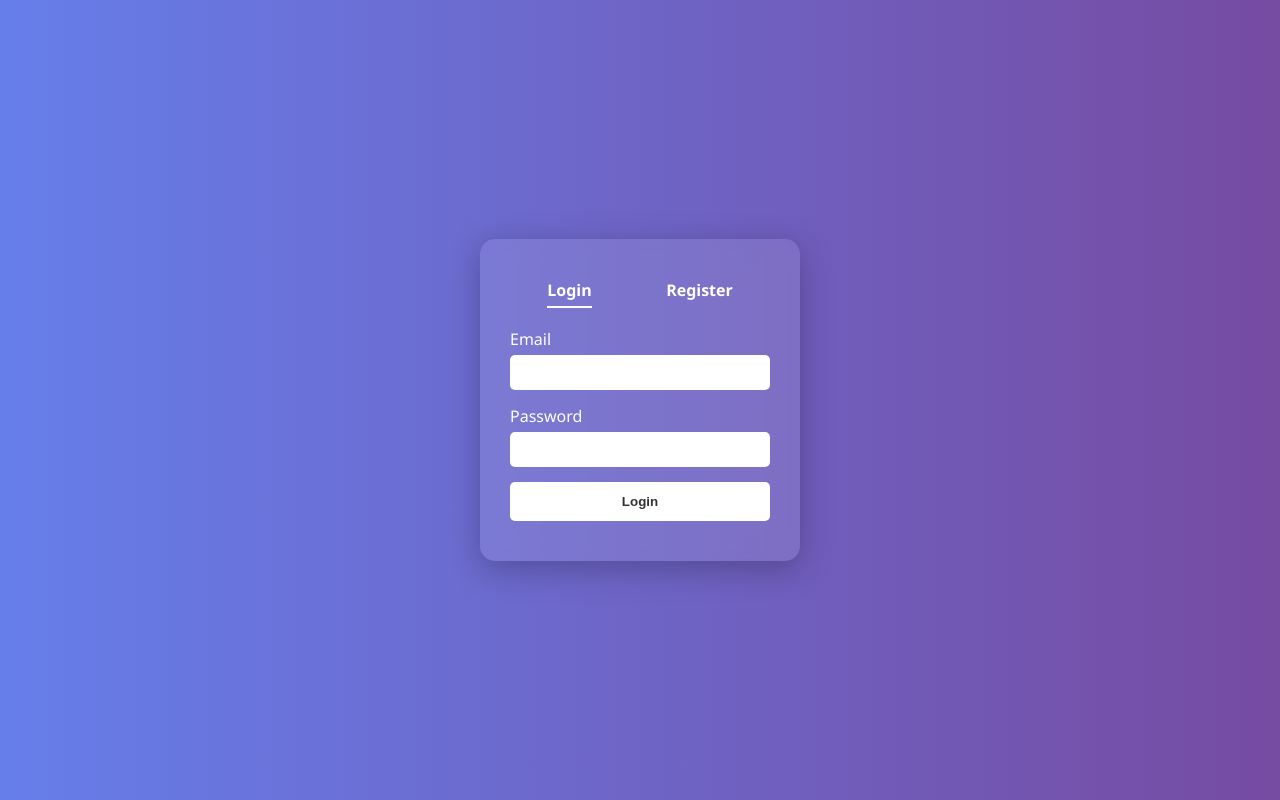
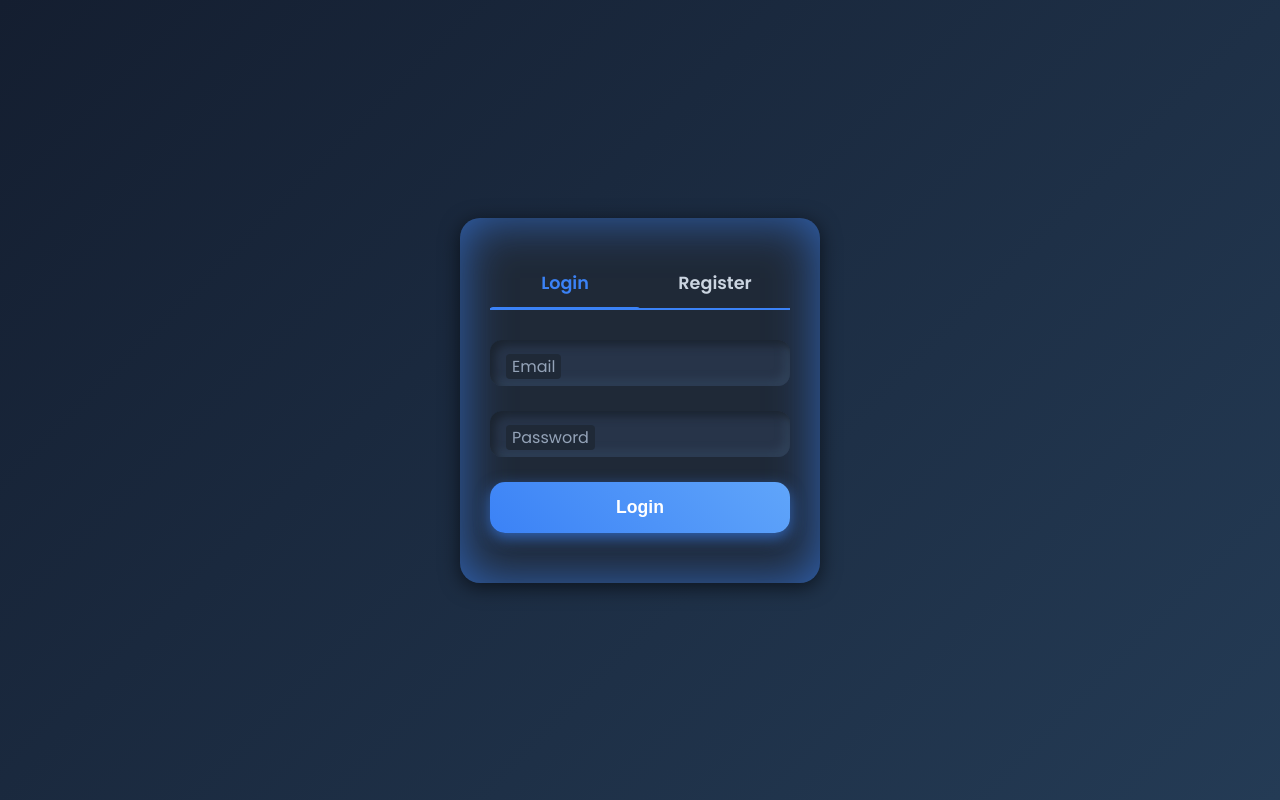
Before and after one commit to ramsaloke/checkingmerge, a plain HTML site: page login.html in a window 1280 px wide. Both pictures are taken after a click on the tab "Login". Drawn offline with Linux system fonts and the light colour scheme.

Commit message:
again modified

```diff
--- a/login.html
+++ b/login.html
@@ -1,124 +1,222 @@
 <!DOCTYPE html>
-<html lang="en">
+<html lang="en" >
 <head>
   <meta charset="UTF-8" />
-  <meta name="viewport" content="width=device-width, initial-scale=1.0"/>
-  <title>Auth Portal</title>
+  <meta name="viewport" content="width=device-width, initial-scale=1" />
+  <title>Fancy Auth Portal</title>
   <style>
+    @import url('https://fonts.googleapis.com/css2?family=Poppins:wght@400;600&display=swap');
+
     * {
       box-sizing: border-box;
     }
 
     body {
-      font-family: 'Segoe UI', sans-serif;
-      background: linear-gradient(to right, #667eea, #764ba2);
+      margin: 0;
+      height: 100vh;
       display: flex;
+      justify-content: center;
       align-items: center;
-      justify-content: center;
-      height: 100vh;
-      margin: 0;
+      background: linear-gradient(135deg, #141e30, #243b55);
+      font-family: 'Poppins', sans-serif;
+      color: #eee;
+      user-select: none;
     }
 
     .auth-container {
-      background: rgba(255, 255, 255, 0.1);
-      border-radius: 15px;
-      padding: 40px 30px;
-      backdrop-filter: blur(10px);
-      box-shadow: 0 8px 32px rgba(0, 0, 0, 0.25);
-      width: 320px;
-      color: white;
-      transition: all 0.3s ease;
+      background: #1f2937;
+      border-radius: 20px;
+      width: 360px;
+      padding: 40px 30px 50px;
+      box-shadow:
+        0 4px 20px rgba(0, 0, 0, 0.6),
+        inset 0 0 50px #3b82f6aa;
+      position: relative;
+      overflow: hidden;
     }
 
     .tabs {
       display: flex;
-      justify-content: space-around;
-      margin-bottom: 20px;
-      cursor: pointer;
+      justify-content: space-between;
+      margin-bottom: 30px;
+      position: relative;
+      border-bottom: 2px solid #3b82f6;
+      user-select: none;
     }
 
     .tab {
-      font-weight: bold;
-      padding-bottom: 5px;
-      border-bottom: 2px solid transparent;
-      transition: all 0.3s ease;
+      flex: 1;
+      text-align: center;
+      padding: 12px 0;
+      font-weight: 600;
+      font-size: 1.1rem;
+      color: #cbd5e1;
+      cursor: pointer;
+      position: relative;
+      transition: color 0.3s ease;
+    }
+
+    .tab:hover {
+      color: #60a5fa;
     }
 
     .tab.active {
-      border-bottom: 2px solid white;
+      color: #3b82f6;
+      font-weight: 700;
+    }
+
+    /* Animated underline */
+    .underline {
+      position: absolute;
+      bottom: -2px;
+      left: 0;
+      height: 3px;
+      width: 50%;
+      background: #3b82f6;
+      border-radius: 10px 10px 0 0;
+      transition: transform 0.3s ease;
+      will-change: transform;
+    }
+
+    form {
+      display: none;
+      animation: fadeIn 0.5s ease forwards;
+    }
+
+    form.active {
+      display: block;
+    }
+
+    @keyframes fadeIn {
+      from {
+        opacity: 0;
+        transform: translateY(15px);
+      }
+      to {
+        opacity: 1;
+        transform: translateY(0);
+      }
     }
 
     .form-group {
-      margin-bottom: 15px;
+      position: relative;
+      margin-bottom: 25px;
     }
 
     input {
       width: 100%;
-      padding: 10px;
-      margin-top: 5px;
+      padding: 14px 14px 14px 14px;
+      font-size: 1rem;
+      background: #273449;
       border: none;
-      border-radius: 5px;
+      border-radius: 12px;
+      color: #eee;
+      box-shadow:
+        inset 5px 5px 10px #1b2430,
+        inset -5px -5px 10px #31435b;
+      transition: background 0.3s ease;
+    }
+
+    input:focus {
+      outline: none;
+      background: #1e2a43;
+      box-shadow:
+        0 0 8px #3b82f6,
+        inset 5px 5px 10px #1b2430,
+        inset -5px -5px 10px #31435b;
+    }
+
+    /* Floating labels */
+    label {
+      position: absolute;
+      top: 14px;
+      left: 16px;
+      color: #94a3b8;
+      font-size: 1rem;
+      pointer-events: none;
+      transition: 0.25s ease all;
+      background: #1f2937;
+      padding: 0 6px;
+      border-radius: 4px;
+    }
+
+    input:focus + label,
+    input:not(:placeholder-shown) + label {
+      top: -8px;
+      left: 12px;
+      font-size: 0.75rem;
+      color: #3b82f6;
     }
 
     button {
       width: 100%;
-      padding: 12px;
-      background-color: white;
-      color: #333;
-      font-weight: bold;
+      padding: 15px;
+      background: linear-gradient(45deg, #3b82f6, #60a5fa);
       border: none;
-      border-radius: 5px;
+      border-radius: 15px;
+      color: white;
+      font-weight: 700;
+      font-size: 1.1rem;
       cursor: pointer;
-      transition: all 0.3s ease;
+      box-shadow: 0 5px 15px #3b82f6aa;
+      transition: background 0.3s ease, transform 0.2s ease;
+      user-select: none;
     }
 
     button:hover {
-      background-color: #f0f0f0;
+      background: linear-gradient(45deg, #60a5fa, #3b82f6);
+      transform: scale(1.05);
+      box-shadow: 0 8px 25px #3b82f6cc;
     }
 
-    .form {
-      display: none;
+    button:active {
+      transform: scale(0.95);
     }
 
-    .form.active {
-      display: block;
+    /* Scrollbar hidden for inputs if needed */
+    input::-webkit-inner-spin-button,
+    input::-webkit-outer-spin-button {
+      -webkit-appearance: none;
+      margin: 0;
     }
+
   </style>
 </head>
 <body>
 
-  <div class="auth-container">
-    <div class="tabs">
-      <div class="tab active" id="loginTab">Login</div>
-      <div class="tab" id="registerTab">Register</div>
-    </div>
+  <div class="auth-container" role="main" aria-label="Authentication portal">
+    <nav class="tabs" role="tablist" aria-label="Login and Register Tabs">
+      <div class="tab active" id="loginTab" role="tab" tabindex="0" aria-selected="true" aria-controls="loginForm">Login</div>
+      <div class="tab" id="registerTab" role="tab" tabindex="-1" aria-selected="false" aria-controls="registerForm">Register</div>
+      <div class="underline"></div>
+    </nav>
 
-    <form id="loginForm" class="form active">
+    <form id="loginForm" class="form active" role="tabpanel" aria-labelledby="loginTab" aria-hidden="false" novalidate>
       <div class="form-group">
-        <label>Email</label>
-        <input type="email" id="loginEmail" required />
+        <input type="email" id="loginEmail" placeholder=" " required autocomplete="username" />
+        <label for="loginEmail">Email</label>
       </div>
       <div class="form-group">
-        <label>Password</label>
-        <input type="password" id="loginPassword" required />
+        <input type="password" id="loginPassword" placeholder=" " required autocomplete="current-password" />
+        <label for="loginPassword">Password</label>
       </div>
-      <button type="submit">Login</button>
+      <button type="submit" aria-label="Submit Login Form">Login</button>
     </form>
 
-    <form id="registerForm" class="form">
+    <form id="registerForm" class="form" role="tabpanel" aria-labelledby="registerTab" aria-hidden="true" novalidate>
       <div class="form-group">
-        <label>Name</label>
-        <input type="text" id="registerName" required />
+        <input type="text" id="registerName" placeholder=" " required autocomplete="name" />
+        <label for="registerName">Full Name</label>
       </div>
       <div class="form-group">
-        <label>Email</label>
-        <input type="email" id="registerEmail" required />
+        <input type="email" id="registerEmail" placeholder=" " required autocomplete="email" />
+        <label for="registerEmail">Email</label>
       </div>
       <div class="form-group">
-        <label>Password</label>
-        <input type="password" id="registerPassword" required />
+        <input type="password" id="registerPassword" placeholder=" " required autocomplete="new-password" />
+        <label for="registerPassword">Password</label>
       </div>
-      <button type="submit">Register</button>
+      <button type="submit" aria-label="Submit Registration Form">Register</button>
     </form>
   </div>
 
@@ -127,33 +225,63 @@
     const registerTab = document.getElementById('registerTab');
     const loginForm = document.getElementById('loginForm');
     const registerForm = document.getElementById('registerForm');
+    const underline = document.querySelector('.underline');
+    const tabs = [loginTab, registerTab];
 
-    loginTab.addEventListener('click', () => {
-      loginTab.classList.add('active');
-      registerTab.classList.remove('active');
-      loginForm.classList.add('active');
-      registerForm.classList.remove('active');
-    });
+    function setActiveTab(tab) {
+      tabs.forEach(t => {
+        t.classList.remove('active');
+        t.setAttribute('aria-selected', 'false');
+        t.setAttribute('tabindex', '-1');
+      });
 
-    registerTab.addEventListener('click', () => {
-      registerTab.classList.add('active');
-      loginTab.classList.remove('active');
-      registerForm.classList.add('active');
-      loginForm.classList.remove('active');
+      tab.classList.add('active');
+      tab.setAttribute('aria-selected', 'true');
+      tab.setAttribute('tabindex', '0');
+
+      if (tab === loginTab) {
+        loginForm.classList.add('active');
+        loginForm.setAttribute('aria-hidden', 'false');
+        registerForm.classList.remove('active');
+        registerForm.setAttribute('aria-hidden', 'true');
+        underline.style.transform = 'translateX(0%)';
+      } else {
+        registerForm.classList.add('active');
+        registerForm.setAttribute('aria-hidden', 'false');
+        loginForm.classList.remove('active');
+        loginForm.setAttribute('aria-hidden', 'true');
+        underline.style.transform = 'translateX(100%)';
+      }
+    }
+
+    loginTab.addEventListener('click', () => setActiveTab(loginTab));
+    registerTab.addEventListener('click', () => setActiveTab(registerTab));
+
+    // Keyboard navigation for accessibility
+    tabs.forEach(tab => {
+      tab.addEventListener('keydown', e => {
+        if (e.key === 'ArrowRight' || e.key === 'ArrowLeft') {
+          e.preventDefault();
+          const currentIndex = tabs.indexOf(document.activeElement);
+          let nextIndex = e.key === 'ArrowRight' ? currentIndex + 1 : currentIndex - 1;
+          if (nextIndex < 0) nextIndex = tabs.length - 1;
+          if (nextIndex >= tabs.length) nextIndex = 0;
+          tabs[nextIndex].focus();
+          setActiveTab(tabs[nextIndex]);
+        }
+      });
     });
 
     loginForm.addEventListener('submit', function (e) {
       e.preventDefault();
-      const email = document.getElementById('loginEmail').value;
-      const password = document.getElementById('loginPassword').value;
+      const email = document.getElementById('loginEmail').value.trim();
       alert(`Logged in as ${email}`);
     });
 
     registerForm.addEventListener('submit', function (e) {
       e.preventDefault();
-      const name = document.getElementById('registerName').value;
-      const email = document.getElementById('registerEmail').value;
-      const password = document.getElementById('registerPassword').value;
+      const name = document.getElementById('registerName').value.trim();
+      const email = document.getElementById('registerEmail').value.trim();
       alert(`Registered: ${name} (${email})`);
     });
   </script>
```
